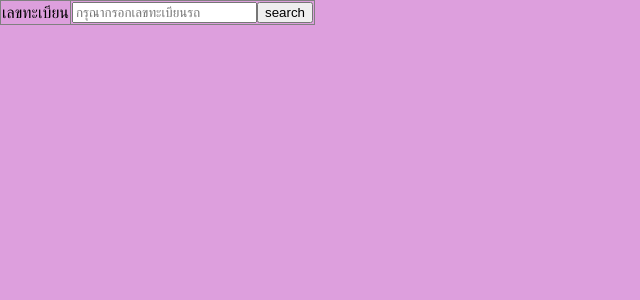
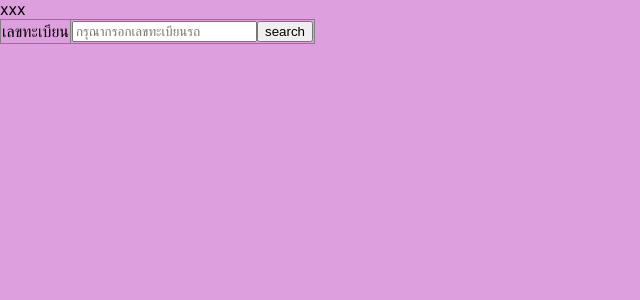
Before and after one commit to github-sprint3r/ParkKo, a PHP site: page /showreceipt.php in a window 1280 px wide. Shown: the top 300 px of the page, without its empty margins (0-640 px from the left). Run offline with PHP 8.4, Linux system fonts and the light colour scheme.

Commit message:
Update showreceipt.php

```diff
--- a/showreceipt.php
+++ b/showreceipt.php
@@ -12,7 +12,7 @@
 </head>
 <body>
 
-
+xxx
 <?php
 //include "receipt.php";
 $link = mysqli_connect("119.59.97.37","root","logon","park_ko") or die("Error " . mysqli_error($link));
```
